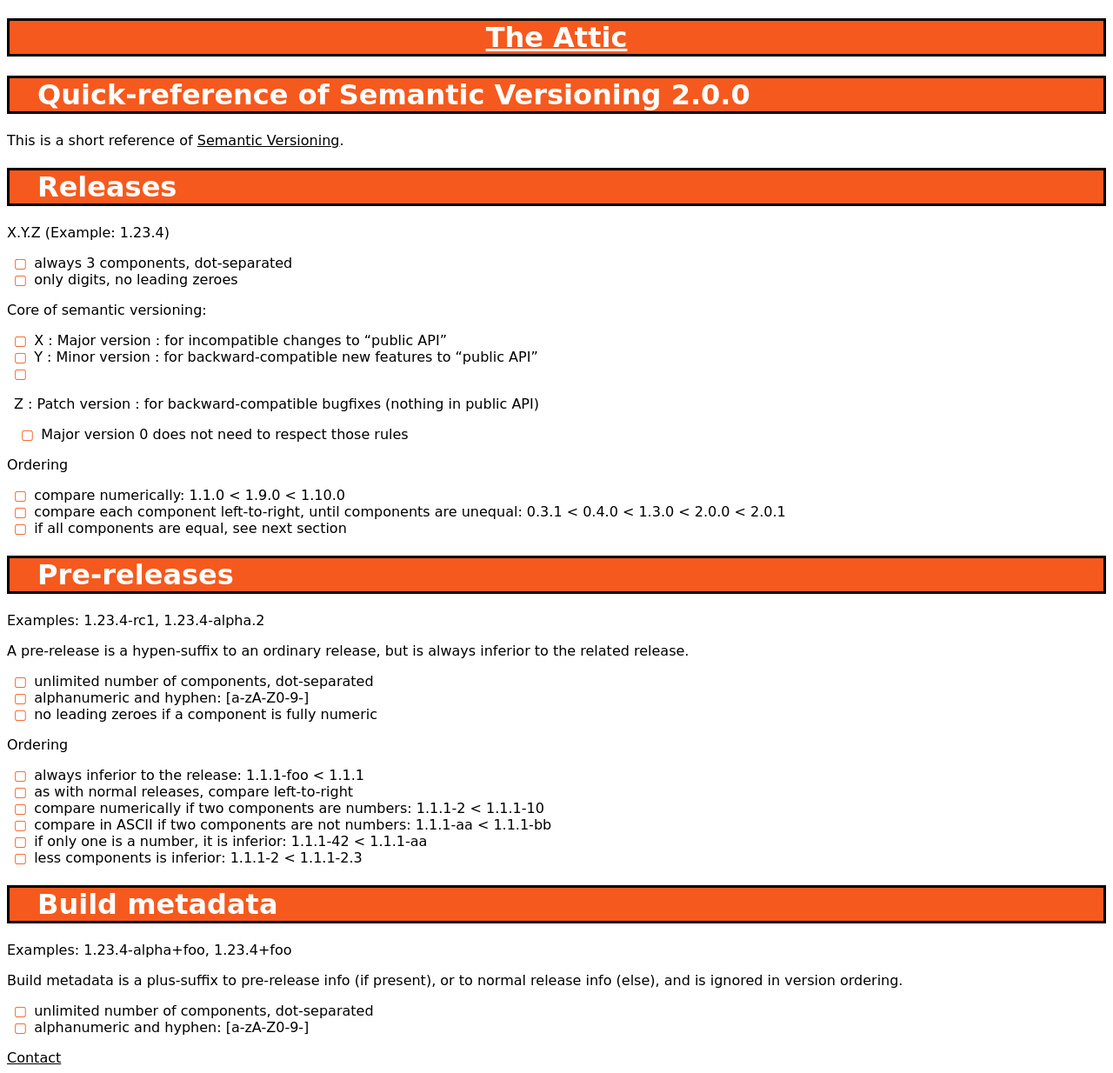
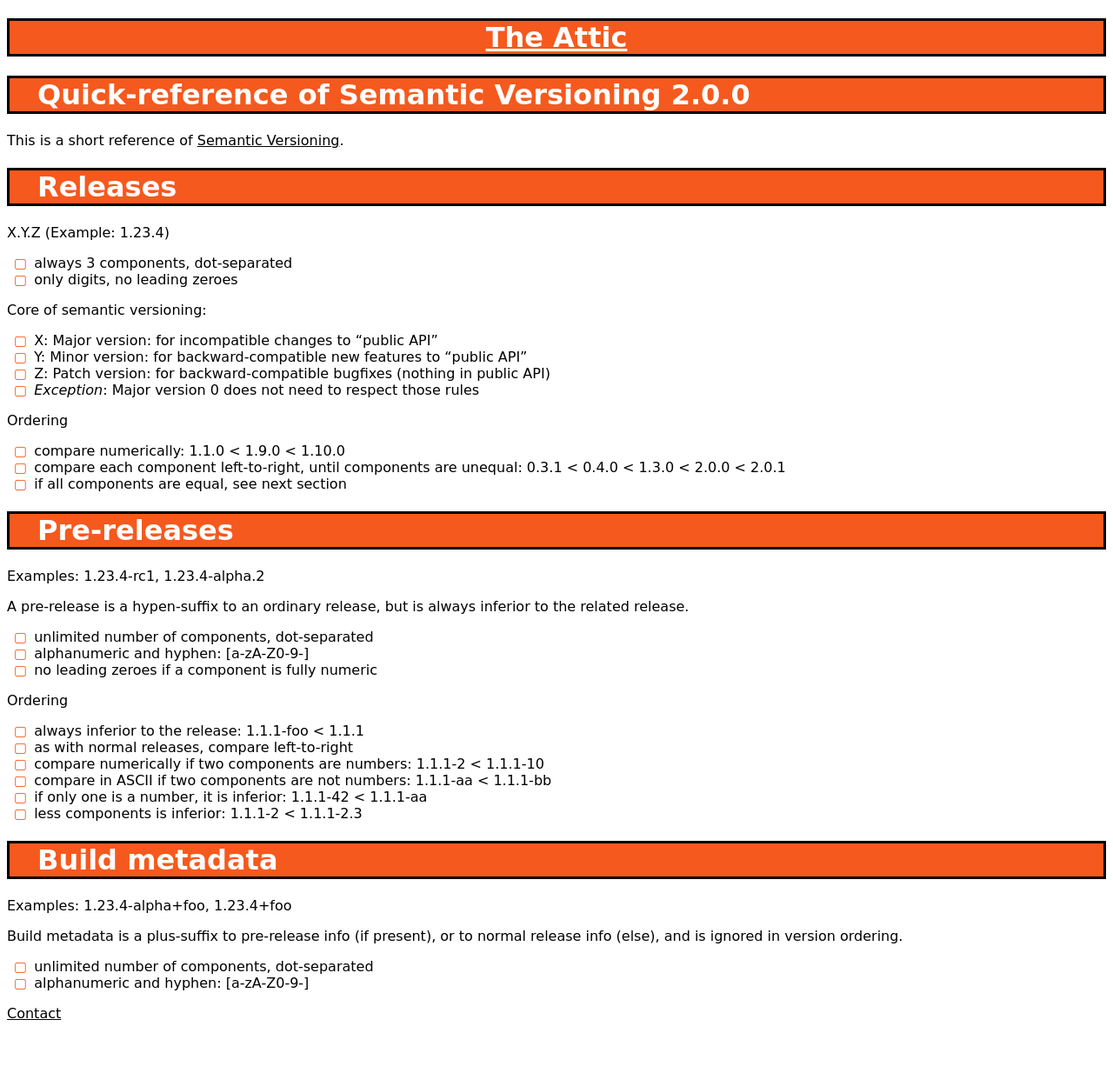
Before and after one commit to hydrargyrum/hydrargyrum.github.io, a Jekyll site: the page built from misc/semver.md, in a window 1280 px wide. Shown: the whole page at 87% size. Built offline with Jekyll 4.4.1, drawn with Linux system fonts in a browser that asks for light colours; our own code applies the rules of GitHub Pages for plain Markdown files; after the commit the page ends 1183 px from its top, so only the background shows below that.

Commit message:
semver: fix markup

```diff
--- a/misc/semver.md
+++ b/misc/semver.md
@@ -17,11 +17,10 @@ This is a short reference of [Semantic Versioning](http://semver.org/).
   * only digits, no leading zeroes
 
 Core of semantic versioning:
-* X : Major version : for incompatible changes to "public API"
-* Y : Minor version : for backward-compatible new features to "public API"
-* Z : Patch version : for backward-compatible bugfixes (nothing in public API)
-
-  * Major version 0 does not need to respect those rules
+  * X: Major version: for incompatible changes to "public API"
+  * Y: Minor version: for backward-compatible new features to "public API"
+  * Z: Patch version: for backward-compatible bugfixes (nothing in public API)
+  * _Exception_: Major version 0 does not need to respect those rules
 
 Ordering
   * compare numerically: 1.1.0 < 1.9.0 < 1.10.0
```
